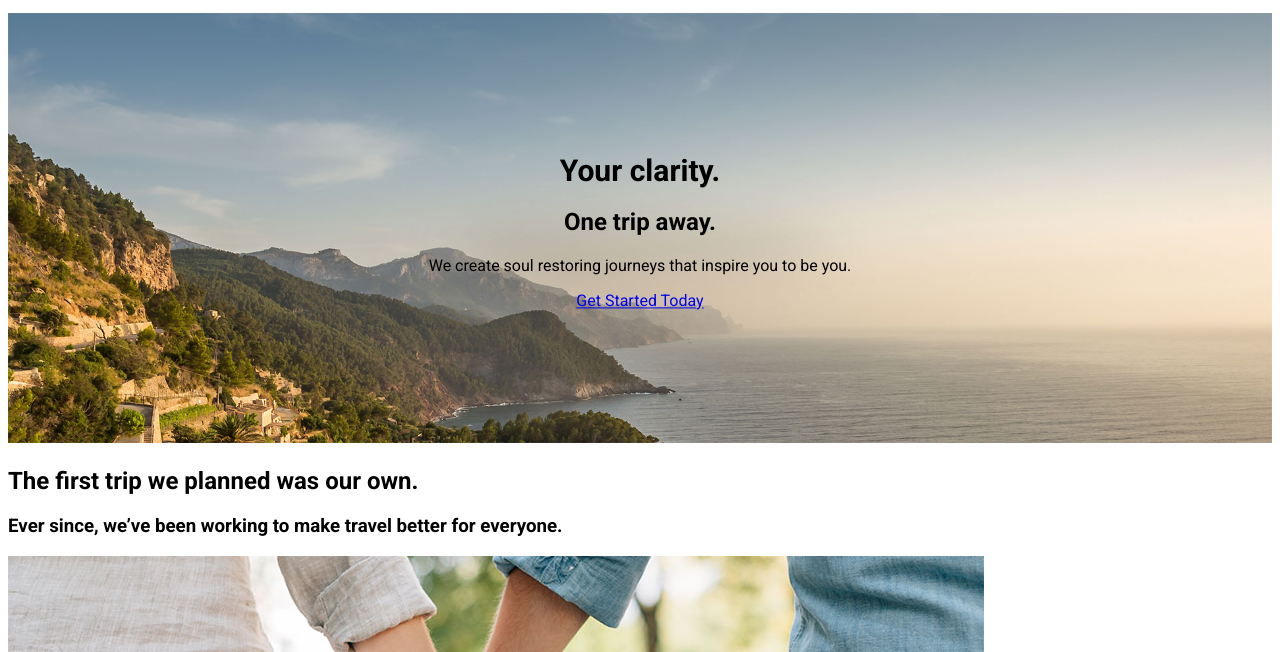
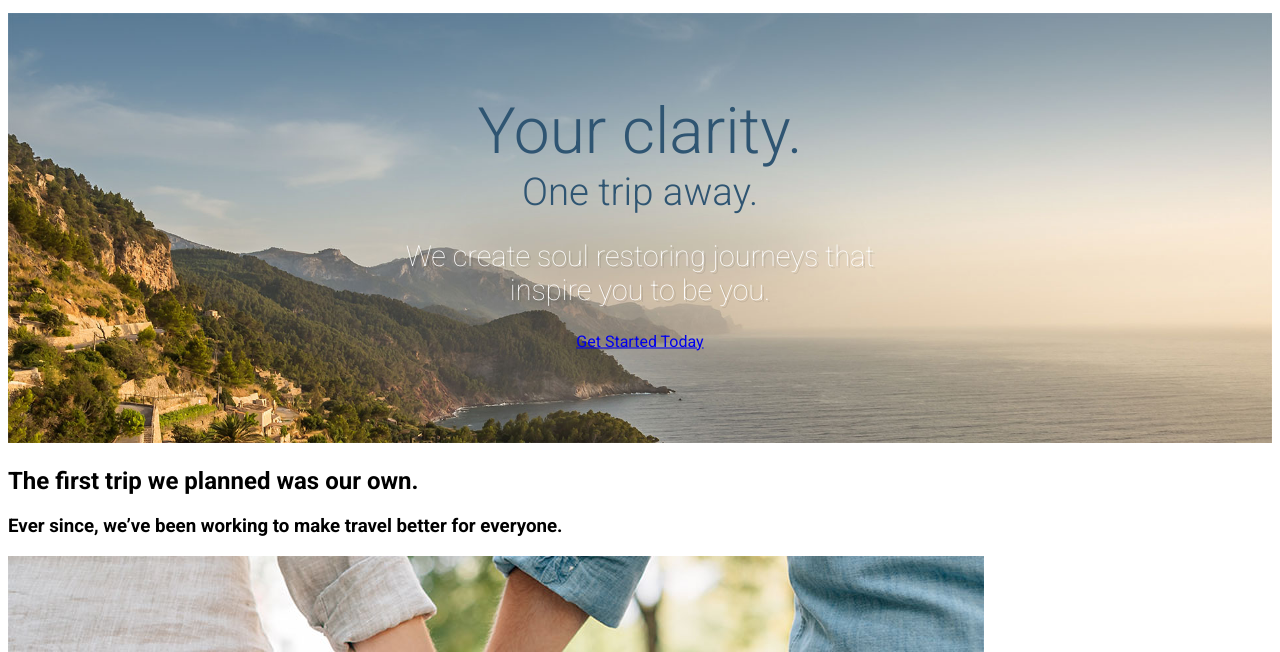
Before and after one commit to devcodehunter/travel, a website: page app/index.html in a window 1280 px wide. Shown: the part 148-800 px from the top of the page. Drawn offline with Linux system fonts and the light colour scheme.

Commit message:
work in css

```diff
--- /dev/null
+++ b/app/assets/styles/base/_global.css
@@ -0,0 +1,10 @@
+body {
+	font-family: 'Roboto', sans-serif;
+	color: #000;
+	font-size: 1rem;
+}
+
+img {
+	max-width: 100%;
+	height: auto;
+}
--- /dev/null
+++ b/app/assets/styles/base/_mixins.css
@@ -0,0 +1,16 @@
+@define-mixin atSmall {
+	@media (min-width: 530px){
+		@mixin-content;
+	}
+}
+@define-mixin atMedium {
+	@media (min-width: 830px) {
+		@mixin-content;
+	}
+}
+
+@define-mixin atLarge {
+	@media (min-width: 1200px) {
+		@mixin-content;
+	}
+}
--- /dev/null
+++ b/app/assets/styles/base/_variables.css
@@ -0,0 +1 @@
+$mainBlue: #2f5572;
--- /dev/null
+++ b/app/assets/styles/modules/_large-hero.css
@@ -0,0 +1,53 @@
+.large-hero {
+	position: relative;
+
+	&__text-content {
+		position: absolute;
+		top:50%;
+		left:0;
+		width: 100%;
+		text-align: center;
+		transform: translateY(-50%);
+		color:$mainBlue;
+	}
+	&__title {
+		font-size: 1.1rem;
+		font-weight: 300;
+		margin:0;
+		color:$mainBlue;
+
+		@mixin atSmall {
+			font-size:2rem;
+		}
+		@mixin atMedium {
+			font-size:3.5rem;
+		}
+		@mixin atLarge {
+			font-size:4rem;
+		}
+	}
+	&__subtitle {
+		font-size: 0.7rem;
+		font-weight: 300;
+		margin: 0;
+		color:$mainBlue;
+		@mixin atSmall {
+			font-size: 1.2rem;
+		}
+		@mixin atMedium {
+			font-size: 2rem;
+		}
+		@mixin atLarge {
+			font-size: 2.4rem;
+		}
+	}
+	&__description {
+		font-size: 1.8rem;
+		max-width: 30rem;
+		font-weight: 200;
+		color: #FFF;
+		text-shadow: 0.125rem 0.125rem 0 rgba(0, 0, 0, 0.1);
+		margin:1.5625rem auto;
+	}
+
+}
--- a/app/assets/styles/styles.css
+++ b/app/assets/styles/styles.css
@@ -1,29 +1,4 @@
-$mainColor: #999;
-
-body {
-	font-family: 'Roboto', sans-serif;
-	color: #000;
-	font-size: 1rem;
-}
-
-img {
-	max-width: 100%;
-	height: auto;
-}
-
-.large-hero {
-	position: relative;
-
-	.large-hero__text-content {
-		position: absolute;
-		top:50%;
-		left:0;
-		width: 100%;
-		text-align: center;
-		transform: translateY(-50%);
-
-	}
-	.large-hero__title {
-		font-size: 1.88rem
-	}
-}
+@import "base/_global";
+@import "base/_variables";
+@import "base/_mixins";
+@import "modules/_large-hero";
--- a/app/temp/styles/styles.css
+++ b/app/temp/styles/styles.css
@@ -11,9 +11,10 @@ img {
 
 .large-hero {
 	position: relative;
+
 }
 
-.large-hero .large-hero__text-content {
+.large-hero__text-content {
 		position: absolute;
 		top:50%;
 		left:0;
@@ -21,9 +22,70 @@ img {
 		text-align: center;
 		-webkit-transform: translateY(-50%);
 		        transform: translateY(-50%);
-
+		color:#2f5572;
 	}
 
-.large-hero .large-hero__title {
-		font-size: 1.88rem
+.large-hero__title {
+		font-size: 1.1rem;
+		font-weight: 300;
+		margin:0;
+		color:#2f5572;
 	}
+
+@media (min-width: 530px){
+
+.large-hero__title {
+			font-size:2rem
+	}
+	}
+
+@media (min-width: 830px) {
+
+.large-hero__title {
+			font-size:3.5rem
+	}
+	}
+
+@media (min-width: 1200px) {
+
+.large-hero__title {
+			font-size:4rem
+	}
+	}
+
+.large-hero__subtitle {
+		font-size: 0.7rem;
+		font-weight: 300;
+		margin: 0;
+		color:#2f5572;
+	}
+
+@media (min-width: 530px){
+
+.large-hero__subtitle {
+			font-size: 1.2rem
+	}
+	}
+
+@media (min-width: 830px) {
+
+.large-hero__subtitle {
+			font-size: 2rem
+	}
+	}
+
+@media (min-width: 1200px) {
+
+.large-hero__subtitle {
+			font-size: 2.4rem
+	}
+	}
+
+.large-hero__description {
+		font-size: 1.8rem;
+		max-width: 30rem;
+		font-weight: 200;
+		color: #FFF;
+		text-shadow: 0.125rem 0.125rem 0 rgba(0, 0, 0, 0.1);
+		margin:1.5625rem auto;
+	}
--- a/gulpfile.js
+++ b/gulpfile.js
@@ -3,7 +3,9 @@ gulp_watch=require('gulp-watch'),
 gulp_postcss=require('gulp-postcss'),
 gulp_autoprefixer=require('autoprefixer'),
 gulp_postcss_simple_vars=require('postcss-simple-vars'),
-gulp_postcss_nested=require('postcss-nested');
+gulp_postcss_nested=require('postcss-nested'),
+gulp_postcss_import=require('postcss-import'),
+mixins=require('postcss-mixins');
 
 
 gulp.task("default", function(){
@@ -16,7 +18,7 @@ gulp.task('html', function(){
 
 gulp.task('styles', function(){
 	gulp.src('./app/assets/styles/styles.css')
-	.pipe(gulp_postcss([gulp_autoprefixer, gulp_postcss_simple_vars, gulp_postcss_nested]))
+	.pipe(gulp_postcss([gulp_postcss_import, mixins, gulp_autoprefixer, gulp_postcss_simple_vars, gulp_postcss_nested]))
 	.pipe(gulp.dest('./app/temp/styles'));
 });
 
--- a/package.json
+++ b/package.json
@@ -10,6 +10,8 @@
     "gulp": "^3.9.1",
     "gulp-postcss": "^7.0.0",
     "gulp-watch": "^4.3.11",
+    "postcss-import": "^10.0.0",
+    "postcss-mixins": "^6.0.1",
     "postcss-nested": "^2.0.2",
     "postcss-simple-vars": "^4.0.0"
   }
```
